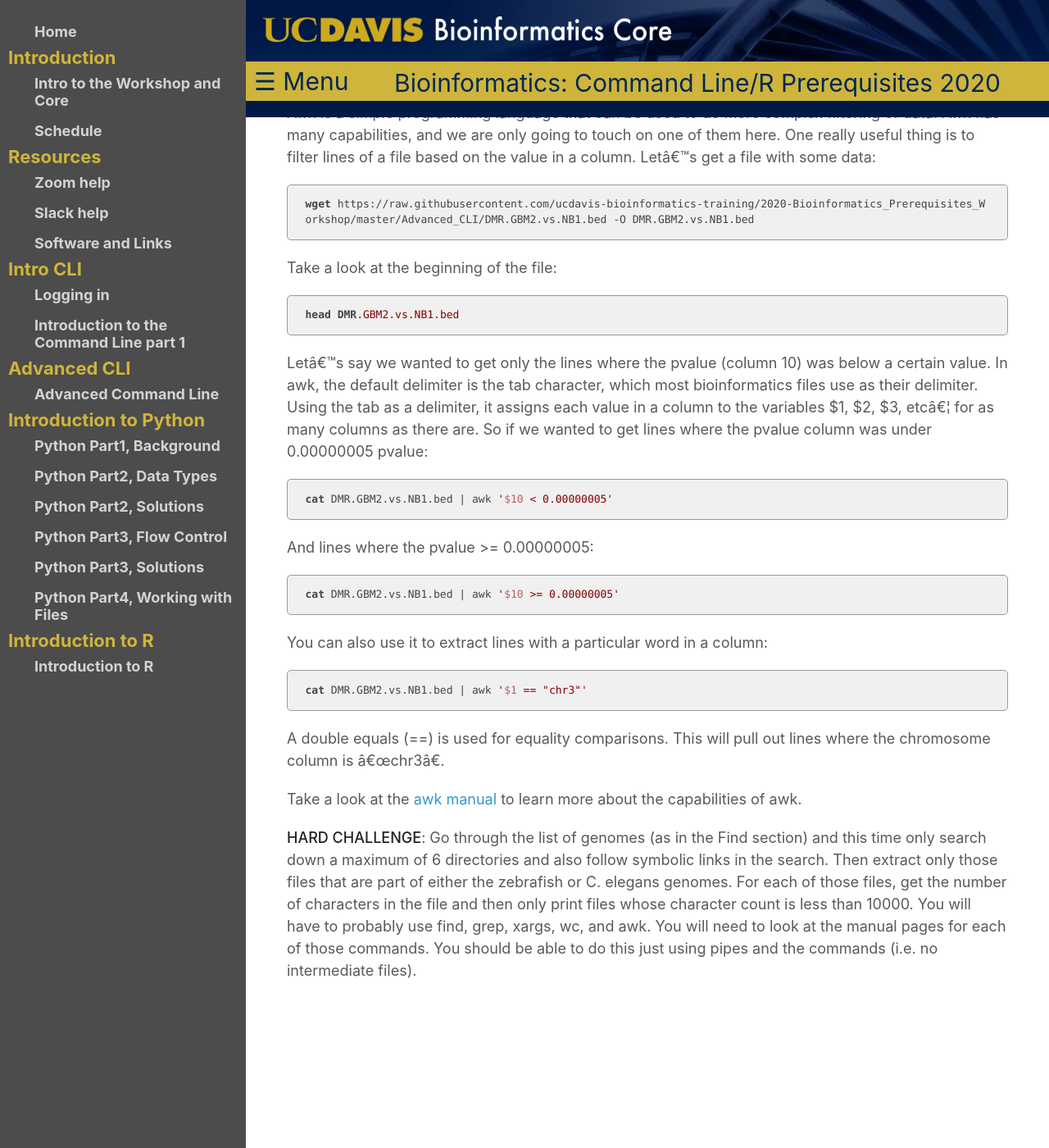
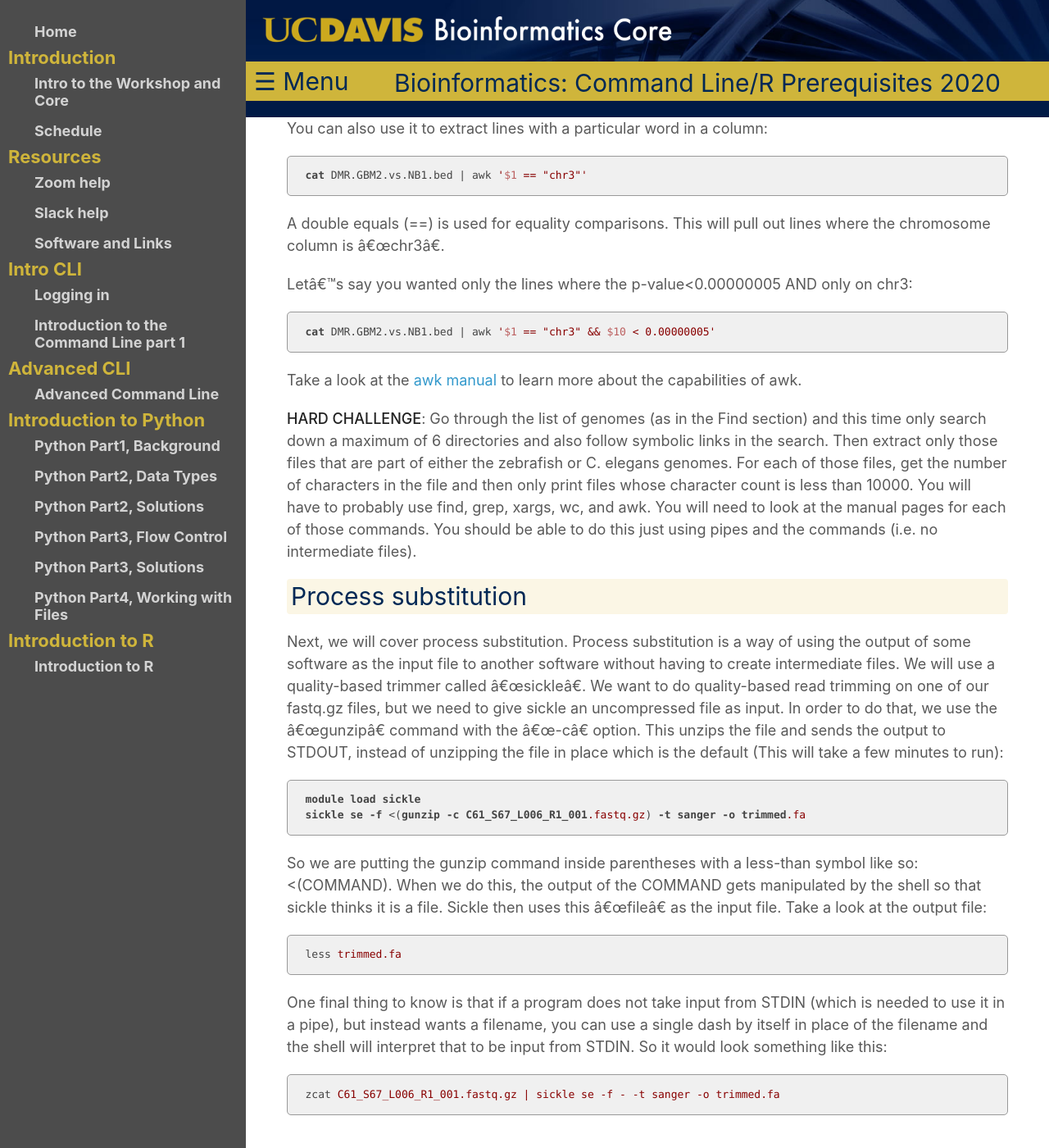
Before and after one commit to ucdavis-bioinformatics-training/2020-Bioinformatics_Prerequisites_Workshop, a Jekyll site: the page built from Advanced_CLI/advanced-command-line.md, in a window 1280 px wide and 1400 px high, scrolled down 12455 px. Shown: the whole window at 82% size. Built offline with Jekyll 4.4.1, drawn with Linux system fonts in a browser that asks for light colours; our own code applies the rules of GitHub Pages for plain Markdown files; some of the changed text lies outside the part shown.

Commit message:
adv cmd line

```diff
--- a/Advanced_CLI/advanced-command-line.md
+++ b/Advanced_CLI/advanced-command-line.md
@@ -80,7 +80,7 @@ Since the files are gzipped files we need to use "zcat" to look at them. zcat is
 
     zcat C61_S67_L006_R1_001.fastq.gz | head
 
-Notice that each header line has the barcode for that read at the end of the line. Let's count the number of each barcode. In order to do that we need to just capture the header lines from this file. We can use "sed" to do that:
+Fastq records are 4 lines per sequence, a header line, the sequence, a plus sign (which is historical), and then the quality encoding for the sequence. Notice that each header line has the barcode for that read at the end of the line. Let's count the number of each barcode. In order to do that we need to just capture the header lines from this file. We can use "sed" to do that:
 
     zcat C61_S67_L006_R1_001.fastq.gz | sed -n '1~4p' | head
 
@@ -98,25 +98,9 @@ Finally, as before, we need to sort the data and then use "uniq -c" to count. Th
 
 Now you have a list of how many reads were categorized into each barcode. Here is a [sed tutorial](https://www.digitalocean.com/community/tutorials/the-basics-of-using-the-sed-stream-editor-to-manipulate-text-in-linux) for more exercises.
 
-One final thing to know is that if a program does not take input from STDIN (which is needed to use it in a pipe), but instead wants a filename, you can use a single dash by itself in place of the filename and the shell will interpret that to be input from STDIN. So it would look something like this:
-
-<div class="output">cat FILENAME | COMMAND -f - -otheroptions | ....
-</div>
-
 **CHALLENGE:**
 Find the distribution of the first 5 bases of all the reads in C61_S67_L006_R1_001.fastq.gz. I.e., count the number of times the first 5 bases of every read occurs across all reads.
 
-Process substitution
----------------------
-
-Next, we will cover process substitution. Process substitution is a way of using the output of some software as the input file to another software without having to create intermediate files. We will use a quality-based trimmer called "sickle". We want to do quality-based read trimming on one of our fastq.gz files, but we need to give sickle an uncompressed file as input. In order to do that, we use the "gunzip" command with the "-c" option. This unzips the file and sends the output to STDOUT, instead of unzipping the file in place which is the default (This will take a few minutes to run):
-
-    module load sickle
-    sickle se -f <(gunzip -c C61_S67_L006_R1_001.fastq.gz) -t sanger -o trimmed.fa
-
-So we are putting the gunzip command inside parentheses with a less-than symbol like so: <(COMMAND). When we do this, the output of the COMMAND gets manipulated by the shell so that sickle thinks it is a file. Sickle then uses this "file" as the input file. Take a look at the output file:
-
-    less trimmed.fa
 
 Loops
 ------
@@ -381,7 +365,28 @@ You can also use it to extract lines with a particular word in a column:
 
 A double equals (==) is used for equality comparisons. This will pull out lines where the chromosome column is "chr3".
 
+Let's say you wanted only the lines where the p-value<0.00000005 AND only on chr3:
+
+    cat DMR.GBM2.vs.NB1.bed | awk '$1 == "chr3" && $10 < 0.00000005'
+
 Take a look at the [awk manual](https://www.gnu.org/software/gawk/manual/gawk.html) to learn more about the capabilities of awk.
 
 **HARD CHALLENGE**:
 Go through the list of genomes (as in the Find section) and this time only search down a maximum of 6 directories and also follow symbolic links in the search. Then extract only those files that are part of either the zebrafish or C. elegans genomes. For each of those files, get the number of characters in the file and then only print files whose character count is less than 10000. You will have to probably use find, grep, xargs, wc, and awk. You will need to look at the manual pages for each of those commands. You should be able to do this just using pipes and the commands (i.e. no intermediate files).
+
+
+Process substitution
+---------------------
+
+Next, we will cover process substitution. Process substitution is a way of using the output of some software as the input file to another software without having to create intermediate files. We will use a quality-based trimmer called "sickle". We want to do quality-based read trimming on one of our fastq.gz files, but we need to give sickle an uncompressed file as input. In order to do that, we use the "gunzip" command with the "-c" option. This unzips the file and sends the output to STDOUT, instead of unzipping the file in place which is the default (This will take a few minutes to run):
+
+    module load sickle
+    sickle se -f <(gunzip -c C61_S67_L006_R1_001.fastq.gz) -t sanger -o trimmed.fa
+
+So we are putting the gunzip command inside parentheses with a less-than symbol like so: <(COMMAND). When we do this, the output of the COMMAND gets manipulated by the shell so that sickle thinks it is a file. Sickle then uses this "file" as the input file. Take a look at the output file:
+
+    less trimmed.fa
+
+One final thing to know is that if a program does not take input from STDIN (which is needed to use it in a pipe), but instead wants a filename, you can use a single dash by itself in place of the filename and the shell will interpret that to be input from STDIN. So it would look something like this:
+
+    zcat C61_S67_L006_R1_001.fastq.gz | sickle se -f - -t sanger -o trimmed.fa
```
